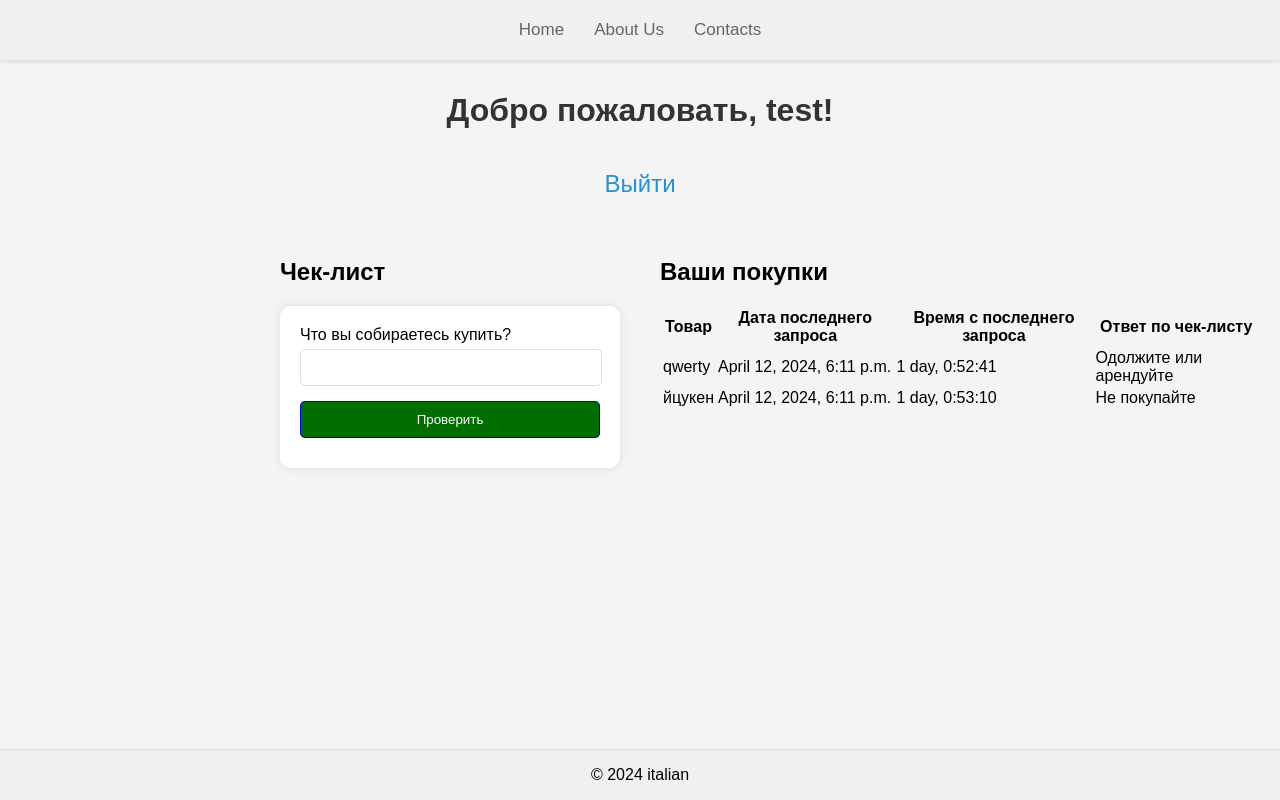
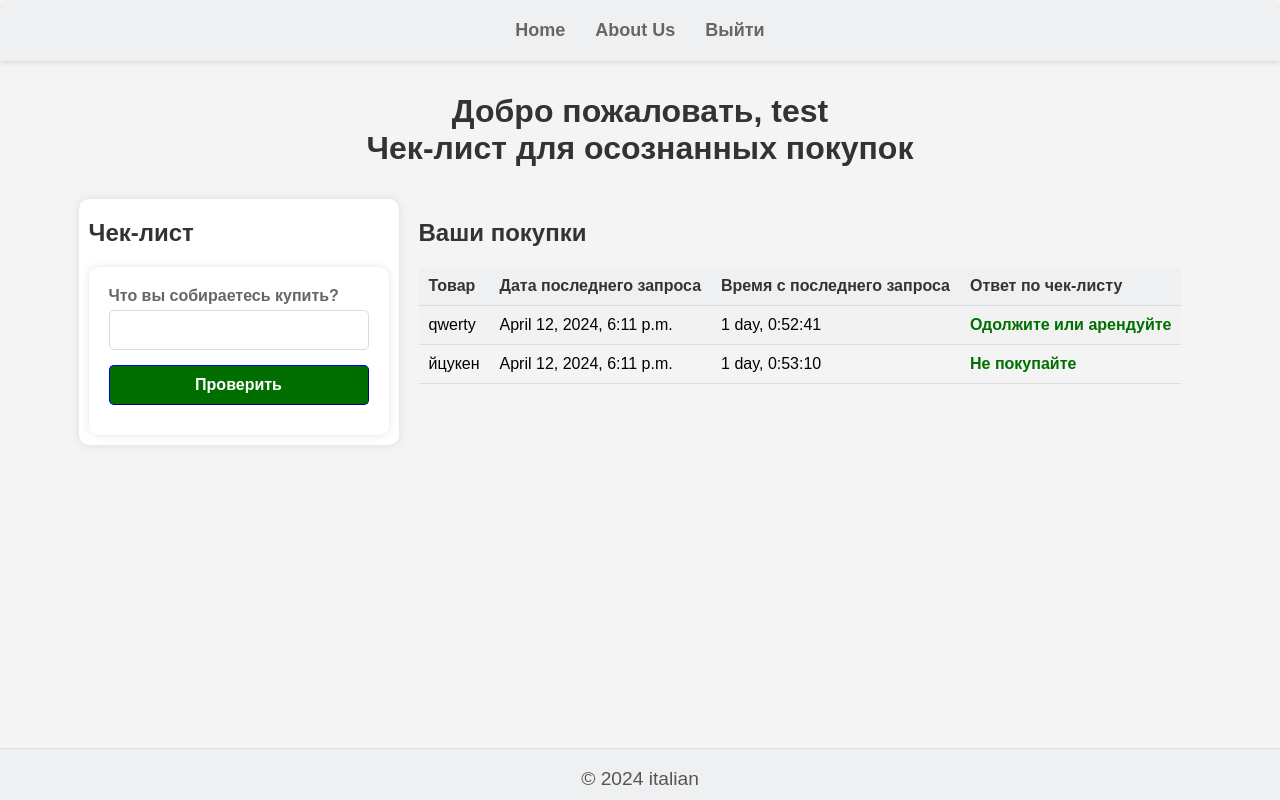
Before and after one commit to italian/conscious_purchases_django, a Django app: page /home/ in a window 1280 px wide. Run offline with Django 4.2, Linux system fonts and the light colour scheme; a user stored in the database is signed in; data comes from the database, SQL or seed files in the repository; both versions use the stored data as it was after the commit.

Commit message:
keep working

```diff
--- a/conscious_purchases_django/settings.py
+++ b/conscious_purchases_django/settings.py
@@ -131,6 +131,7 @@ STATICFILES_DIRS = [
 DEFAULT_AUTO_FIELD = "django.db.models.BigAutoField"
 
 LOGIN_URL = '/login/'
+LOGOUT_REDIRECT_URL = '/home'
 
 
 # MESSAGE_STORAGE = 'SessionStorage'
--- a/purchases/urls.py
+++ b/purchases/urls.py
@@ -13,6 +13,7 @@ urlpatterns = [
     # path(r'.*\js$', views.java_script),
     path('home/', views.home, name='home'),
     path('', lambda req: redirect('home')),
+    path('about/', views.about, name='about'),
     path('checklist/', views.checklist, name='checklist'),
     path(
         'submit_checklist_result/',
--- a/purchases/views.py
+++ b/purchases/views.py
@@ -55,7 +55,10 @@ def home(request):
         rounded_time_diff = timedelta(seconds=int(time_diff.total_seconds()))
         # Добавляем разницу во времени в объект покупки
         purchase.time_diff = rounded_time_diff   # type: ignore
-    context = {'purchases': purchases}
+    context = {
+        'purchases': purchases,
+        'is_home': True,
+        }
     return render(request, 'purchases/home.html', context)
 
 
@@ -148,7 +151,5 @@ def submit_checklist_result(request):
     return JsonResponse({'success': False})
 
 
-# def java_script(request):
-#     filename = request.path.strip("/")
-#     data = open(filename, 'rb').read()
-#     return HttpResponse(data, mimetype="application/x-javascript")
+def about(request):
+    return render(request, 'purchases/about.html')
--- a/static/js/checklist.js
+++ b/static/js/checklist.js
@@ -54,16 +54,16 @@ document.addEventListener('DOMContentLoaded', async function() {
             }),
         });
 
-        if (result.ok) {
-            const response = await result.json();
-            if (response.success) {
-                alert('Результат чек-листа успешно сохранен!');
-            } else {
-                alert('Ошибка при сохранении результата.');
-            }
-        } else {
-            alert('Ошибка при отправке результата.');
-        }
+        // if (result.ok) {
+        //     const response = await result.json();
+        //     if (response.success) {
+        //         alert('Результат чек-листа успешно сохранен!');
+        //     } else {
+        //         alert('Ошибка при сохранении результата.');
+        //     }
+        // } else {
+        //     alert('Ошибка при отправке результата.');
+        // }
     });
 });
 
--- a/static/style/style.css
+++ b/static/style/style.css
@@ -22,23 +22,7 @@ header {
     padding: 20px 0;
     box-shadow: 0 2px 4px rgba(0, 0, 0, 0.1);
     width: 100%;
-    /* position: sticky;
-    top: 0;
-    z-index: 1000; */
-    /* margin-bottom: auto; */
-
-    /* text-align: center;
-    padding: 0;
-    background-color: #eff0f1;
-    border-top: 1px solid #ddd;
-    width: 100%;
-    margin-top: auto; */
 }
-
-/* nav {
-    display: grid;
-    justify-content: center;
-} */
 
 nav ul {
     list-style-type: none;
@@ -55,7 +39,8 @@ nav ul li {
 nav ul li a {
     text-decoration: none;
     color: #666;
-    font-size: 17px;
+    font-size: large;
+    font-weight: bold;
     transition: color 0.3s ease;
 }
 
@@ -75,6 +60,7 @@ main {
 }
 
 h1 {
+    margin: 0;
     margin-top: 1em;
     text-align: center;
     font-size: 2em;
@@ -82,9 +68,24 @@ h1 {
     /* width: 400px; */
 }
 
+.checklist_header {
+    margin: 0;
+    margin-bottom: 1em;
+}
+
 h2 {
-    text-align: left;
+    color: #333;
+}
 
+p {
+    font-size: 1.2em;
+    color: #555;
+    margin-bottom: 10px;
+}
+
+.about {
+    margin-top: 20px;
+    text-align: center;
 }
 
 .form-container {
@@ -107,10 +108,11 @@ form {
 input[type="text"],
 input[type="password"] {
     width: 100%;
-    padding: 10px 0;
+    padding: 10px;
     margin: 5px 0;
     border: 1px solid #ddd;
     border-radius: 5px;
+    font-size: 16px;
 }
 
 button[type="submit"] {
@@ -124,6 +126,8 @@ button[type="submit"] {
     cursor: pointer;
     width: 100%;
     transition: background-color 0.3s ease;
+    font-weight: bold;
+    font-size:medium;
 }
 
 button[type="submit"]:hover {
@@ -148,24 +152,92 @@ main a:hover {
 .content-container {
     display: flex;
     flex-direction: row;
-    justify-content: space-between;
+    justify-content: center;
     align-items: flex-start;
     width: 100%;
-    padding: 20px;
+    padding: 0;
 }
 
 .checklist-container,
 .purchases-container {
-    flex: 1;
-    padding: 20px;
+    /* flex: 1; */
+    padding: 0 20px;
     box-sizing: border-box;
 }
 
 .checklist-container {
-    display: grid;
-    /* flex-direction: column; */
-    justify-content: right;
-    /* justify-items: right; */
+    background-color: #fff;
+    padding: 0 10px 10px 10px;
+    border-radius: 10px;
+    box-shadow: 0 0 10px rgba(0, 0, 0, 0.1);
+}
+
+.checklist-container label {
+    color: #666;
+    font-weight: bold;
+}
+
+#questions {
+    margin-top: 0;
+}
+
+#questions div {
+    margin-bottom: 0;
+}
+
+#questions p {
+    margin-bottom: 10px;
+    color: #666;
+    font-weight: bold;
+    font-size: 1em;
+}
+
+#questions button {
+    padding: 5px 10px;
+    background-color: #f2f2f2;
+    border: 1px solid #ddd;
+    border-radius: 5px;
+    margin-right: 5px;
+    cursor: pointer;
+    transition: background-color 0.3s ease;
+}
+
+#questions button:hover {
+    background-color: #e0e0e0;
+}
+
+#questions button:disabled {
+    background-color: #ddd;
+    cursor: not-allowed;
+    border-radius: 5px;
+}
+
+table {
+    width: 100%;
+    border-collapse: collapse;
+    margin-top: 20px;
+}
+
+th, td {
+    padding: 10px;
+    text-align: left;
+    border-bottom: 1px solid #ddd;
+}
+
+th {
+    background-color: #eff0f1;
+    color: #333;
+    font-weight: bold;
+}
+
+tr:nth-child(even) {
+    background-color: #f2f2f2;
+}
+
+/* Стилизация ячеек с результатом */
+td:nth-child(4) {
+    color: #006f00;
+    font-weight: bold;
 }
 
 .helptext,
@@ -176,7 +248,7 @@ ul > li {
 
 ul {
     padding: 0 0 0 10px;
-    margin: -15px 0 0 0;
+    margin: -10px 0 0 0;
 }
 
 footer {
@@ -200,26 +272,24 @@ footer {
     overflow: auto; /* Включить прокрутку, если необходимо */
     background-color: rgba(0,0,0,0.4); /* Черный фон с прозрачностью */
     text-align: center;
+    padding: 0;
+    margin: 0;
    }
 
 .modal-content {
     background-color: #fefefe;
     margin: 15% auto; /* 15% от верхней части экрана и центрирование */
-    padding: 10px 0px;
-    border: 1px solid #888;
-    width: 20%; /* Ширина модального окна */
+    padding: 0;
+    border: 2px solid red;
+    border-radius: 10px;
+    width: fit-content; /* Ширина модального окна */
 }
 
-.close {
-    color: #aaa;
-    float: right;
-    font-size: 28px;
-    font-weight: bold;
+.modal-content p {
+    padding: 20px 30px;
+    margin: 0;
 }
 
-.close:hover,
-.close:focus {
-    color: black;
-    text-decoration: none;
-    cursor: pointer;
+* {
+    box-sizing: border-box;
 }
--- a/templates/base.html
+++ b/templates/base.html
@@ -13,7 +13,10 @@
                 <ul>
                     <li><a href="/">Home</a></li>
                     <li><a href="/about/">About Us</a></li>
-                    <li><a href="/contact/">Contacts</a></li>
+                    {% comment %} <li><a href="/contact/">Contacts</a></li> {% endcomment %}
+                    {% if is_home %}
+                        <li><a href="#" onclick="logout()">Выйти</a></li>
+                    {% endif %}
                 </ul>
             </nav>
         </header>
--- a/templates/purchases/home.html
+++ b/templates/purchases/home.html
@@ -5,10 +5,29 @@
 {% block content %}
 
     {% if user.is_authenticated %}
-        <h1>Добро пожаловать, {{ user.username }}!</h1>
+        <h1>Добро пожаловать, {{ user.username }}</h1>
+        <h1 class="checklist_header">Чек-лист для осознанных покупок</h1>
 
-        <a href="{% url 'logout' %}">Выйти</a>
-        <!-- <a href="{% url 'checklist' %}">Пройти чек-лист</a> -->
+        <script>
+            function logout() {
+                var csrfToken = document.querySelector('[name=csrfmiddlewaretoken]').value;
+                var xhr = new XMLHttpRequest();
+                xhr.open('POST', '{% url "logout" %}', true);
+                xhr.setRequestHeader('X-CSRFToken', csrfToken);
+                xhr.setRequestHeader('Content-Type', 'application/x-www-form-urlencoded');
+                xhr.onload = function() {
+                    if (xhr.status === 200) {
+                        window.location.href = '/home/'; // Укажите URL для перенаправления после выхода
+                    }
+                };
+                xhr.send('next=/home/'); // Укажите URL для перенаправления после выхода
+            }
+        </script>
+
+        {% comment %} <a href="#" onclick="logout()">Выйти</a> {% endcomment %}
+
+
+        {% comment %} <a href="{% url 'checklist' %}">Пройти чек-лист</a> {% endcomment %}
 
         <div class="content-container">
 
--- a/templates/purchases/login.html
+++ b/templates/purchases/login.html
@@ -18,7 +18,6 @@
 
         <div id="errorModal" class="modal">
             <div class="modal-content">
-            <!-- <span class="close">&times;</span> -->
             <p>Неверное имя пользователя или пароль</p>
             </div>
         </div>
```
Also changed, not shown: templates/purchases/about.html (added, +10 -0 lines), db.sqlite3, purchases/migrations/0001_initial.py.
